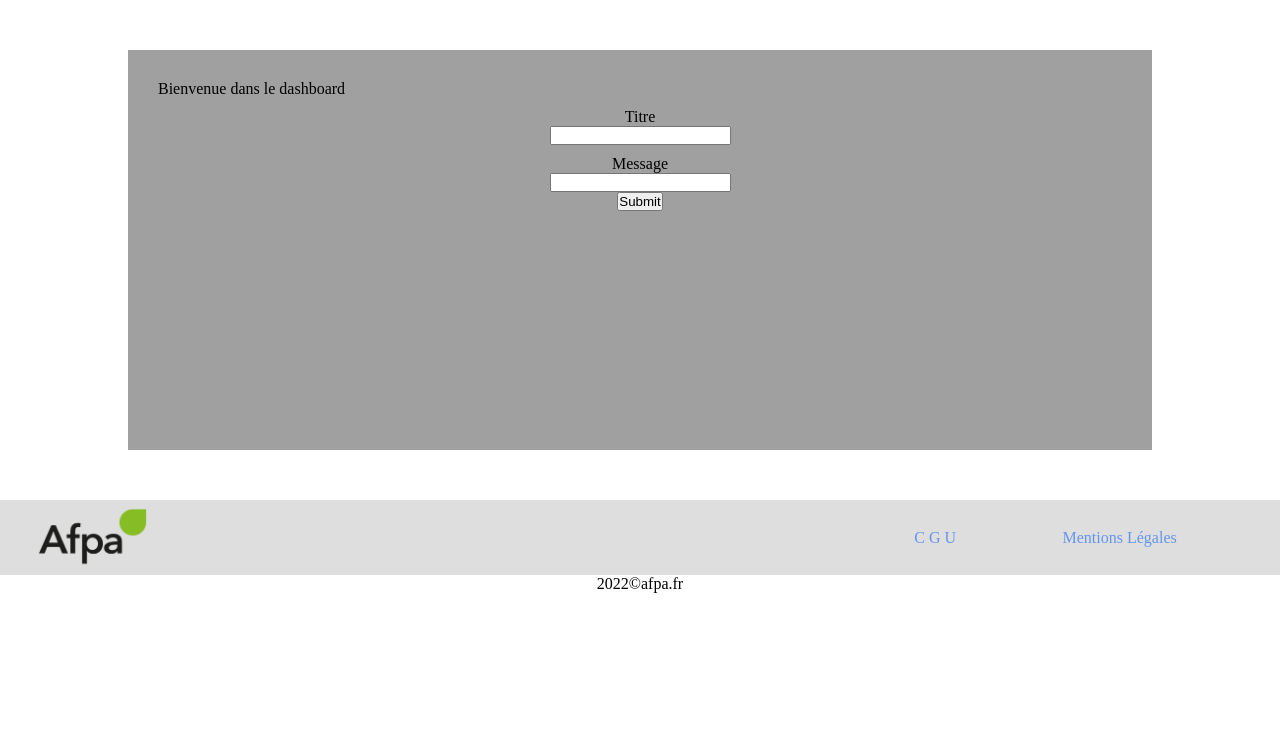
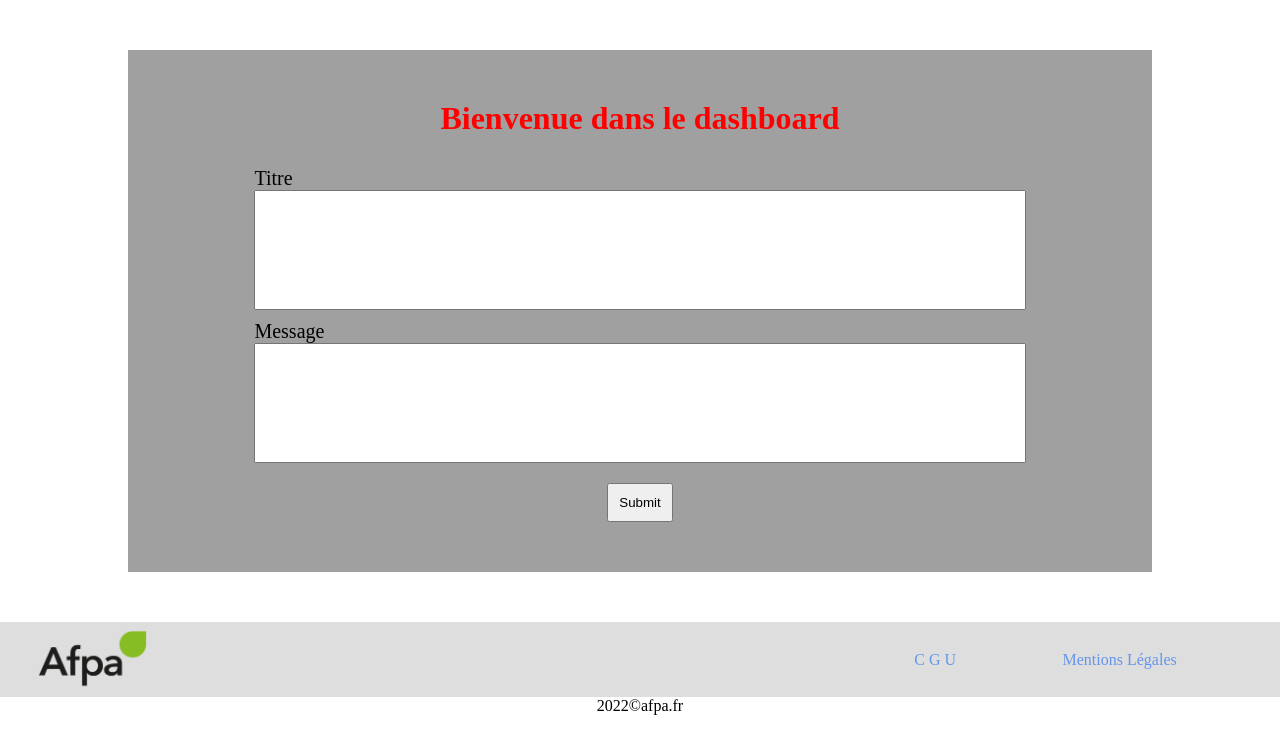
Before and after one commit to ventustyl/php-projet, a PHP site: page /dashbord.php in a window 1280 px wide. Shown: the part 64-800 px from the top of the page. Run offline with PHP 8.4, Linux system fonts and the light colour scheme; data that the repository does not hold is empty.

Commit message:
style a jour

```diff
--- a/dashbord.php
+++ b/dashbord.php
@@ -6,15 +6,15 @@
 ?>
 
 
-<div class="module1">
-  Bienvenue dans le dashboard
+<div class="module2">
+ <h1> Bienvenue dans le dashboard</h1>
   <Form class="formboard" action="recup.php" method="post">
     <label for="titre">Titre</label>
     <input type="text" id="titre" name="titre"></input>
     <label for="texte">Message</label>
     <input type="text" id="texte" name="texte"></input>
     <div>
-      <input type="submit" name="submit"></input>
+      <input class="btn-form" type="submit" name="submit"></input>
   </Form>
 </div>
 </div>
--- a/style.css
+++ b/style.css
@@ -72,23 +72,26 @@
 
 aside {
   background: #e5e5e5;
-
   width: 28vw;
 }
 
-.module1 {
+.module1,
+.module2 {
   display: flex;
   flex-direction: column;
   width: 80%;
   margin: 50px auto;
   padding: 30px;
   background: #a0a0a0;
-  height: 50vh;
 }
 
+.module2 {
+  height: max-content;
+}
 label {
   margin-top: 10px;
 }
+
 #mdp {
   color: black;
 }
@@ -99,9 +102,14 @@
   align-items: center;
   justify-content: center;
 }
-
+.formboard label {
+  width: 80%;
+  font-size: 20px;
+}
 .formboard input {
-  max-height: 60px;
+  height: 120px;
+  width: 80%;
+  padding: 10px;
 }
 
 button {
@@ -110,6 +118,12 @@
   color: black;
 }
 
+.btn-form {
+  height: auto !important;
+  width: auto !important;
+  padding: 20px;
+  margin: 20px auto;
+}
 .minion {
   width: 80%;
   margin: auto;
```
